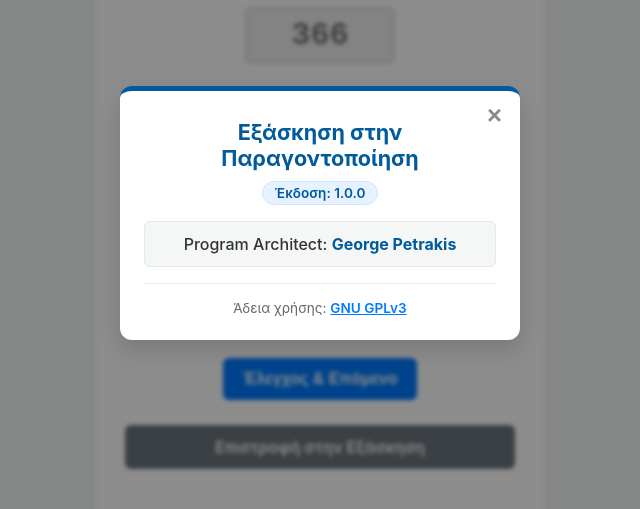
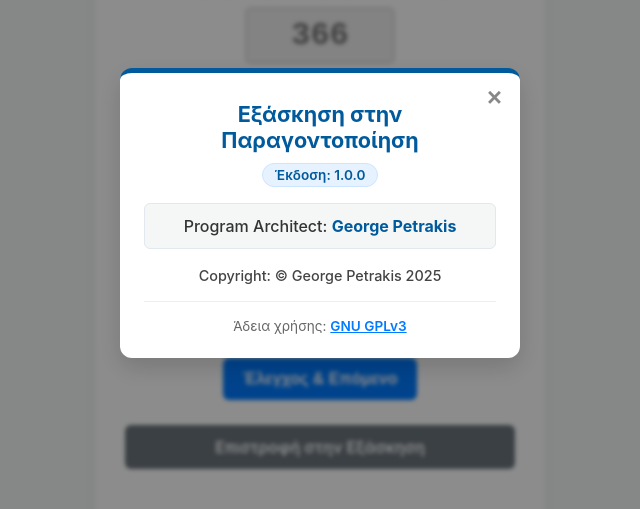
Before and after one commit to tethragon/factorize_practice, a plain HTML site: page game_mode.html in a window 1280 px wide. Both pictures are taken after a click on the button "Πληροφορίες εφαρμογής". Shown: the part 187-696 px from the top of the page, without its empty margins (320-960 px from the left). Drawn offline with Linux system fonts and the light colour scheme.

Commit message:
Add files via upload

```diff
--- a/app.js
+++ b/app.js
@@ -1,3 +1,16 @@
+/*
+    * Copyright (C) 2025 [GEORGE PETRAKIS]
+    *
+    * This program is free software: you can redistribute it and/or modify
+    * it under the terms of the GNU General Public License as published by
+    * the Free Software Foundation, either version 3 of the License, or
+    * (at your option) any later version.
+    *
+    * This program is distributed in the hope that it will be useful,
+    * but WITHOUT ANY WARRANTY; without even the implied warranty of
+    * MERCHANTABILITY or FITNESS FOR A PARTICULAR PURPOSE. See the
+    * GNU General Public License for more details.
+    */
 // ============================================================================
 // ΕΚΔΟΣΗ ΕΦΑΡΜΟΓΗΣ (APPLICATION VERSION)
 // Τροποποιήστε την παρακάτω σταθερά για ενημέρωση της έκδοσης της εφαρμογής
@@ -126,6 +139,7 @@ const App = {
                     <div class="modal-badge">Έκδοση: <span id="modalAppVersion">${APP_VERSION}</span></div>
                     <div class="modal-body">
                         <div class="modal-architect">Program Architect: <strong>George Petrakis</strong></div>
+                        <div class="modal-copyright">Copyright: &copy; George Petrakis 2025</div>
                         <div class="modal-license">
                             Άδεια χρήσης:
                             <a href="https://www.gnu.org/licenses/gpl-3.0.html" target="_blank" rel="noopener noreferrer">GNU GPLv3</a>
--- a/game_mode.html
+++ b/game_mode.html
@@ -1,3 +1,18 @@
+<!--
+/*
+ * Copyright (C) 2025 [GEORGE PETRAKIS]
+ *
+ * This program is free software: you can redistribute it and/or modify
+ * it under the terms of the GNU General Public License as published by
+ * the Free Software Foundation, either version 3 of the License, or
+ * (at your option) any later version.
+ *
+ * This program is distributed in the hope that it will be useful,
+ * but WITHOUT ANY WARRANTY; without even the implied warranty of
+ * MERCHANTABILITY or FITNESS FOR A PARTICULAR PURPOSE. See the
+ * GNU General Public License for more details.
+ */
+-->
 <!DOCTYPE html>
 <html lang="el">
 <head>
@@ -379,6 +394,12 @@
         .modal-architect strong {
             color: #005a9c;
         }
+        .modal-copyright {
+            font-size: 0.9rem;
+            color: #444;
+            font-weight: 500;
+            margin-bottom: 14px;
+        }
         .modal-license {
             font-size: 0.85rem;
             color: #666;
```
Also changed, not shown: index.html (+21 -0 lines).
